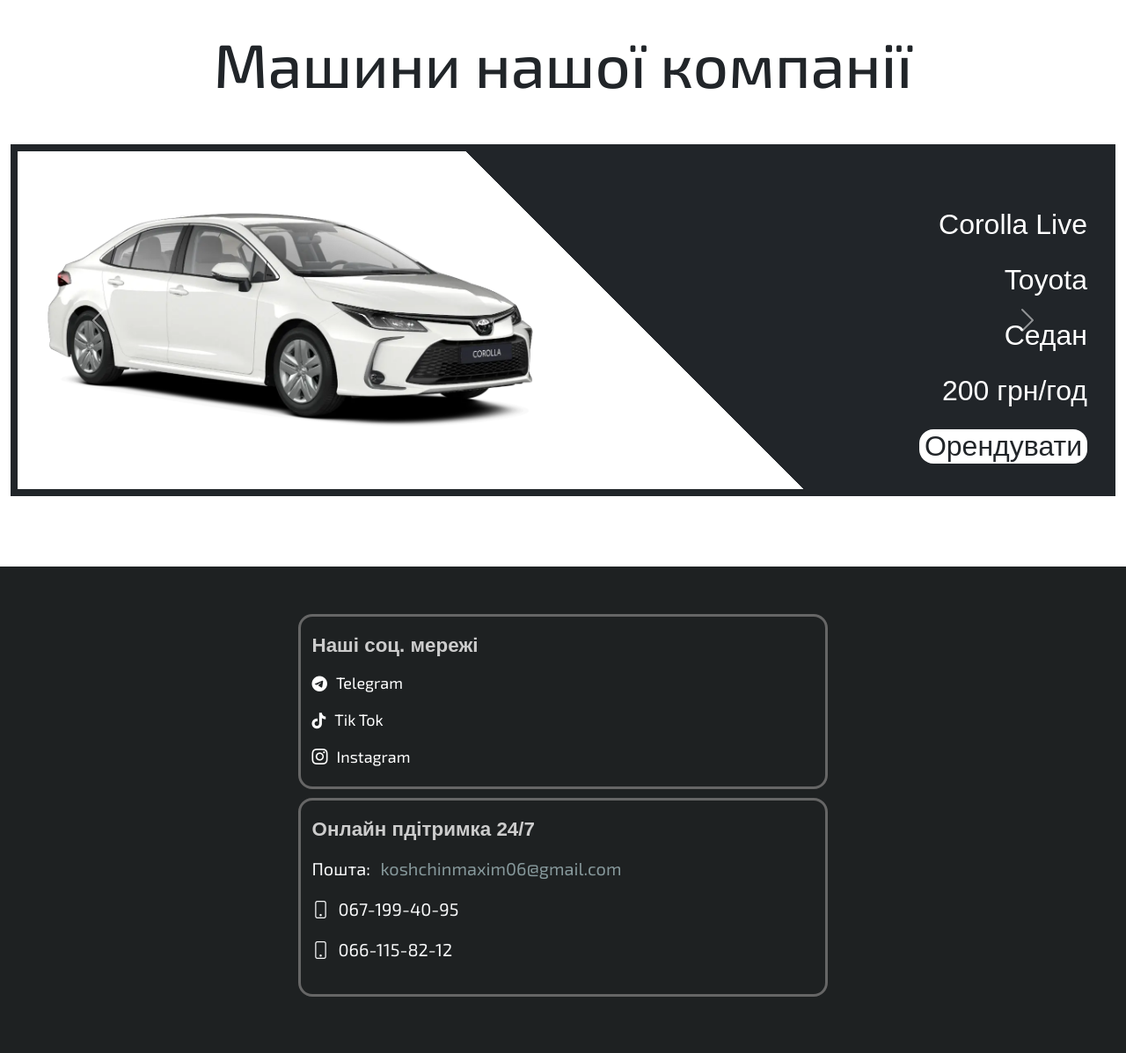
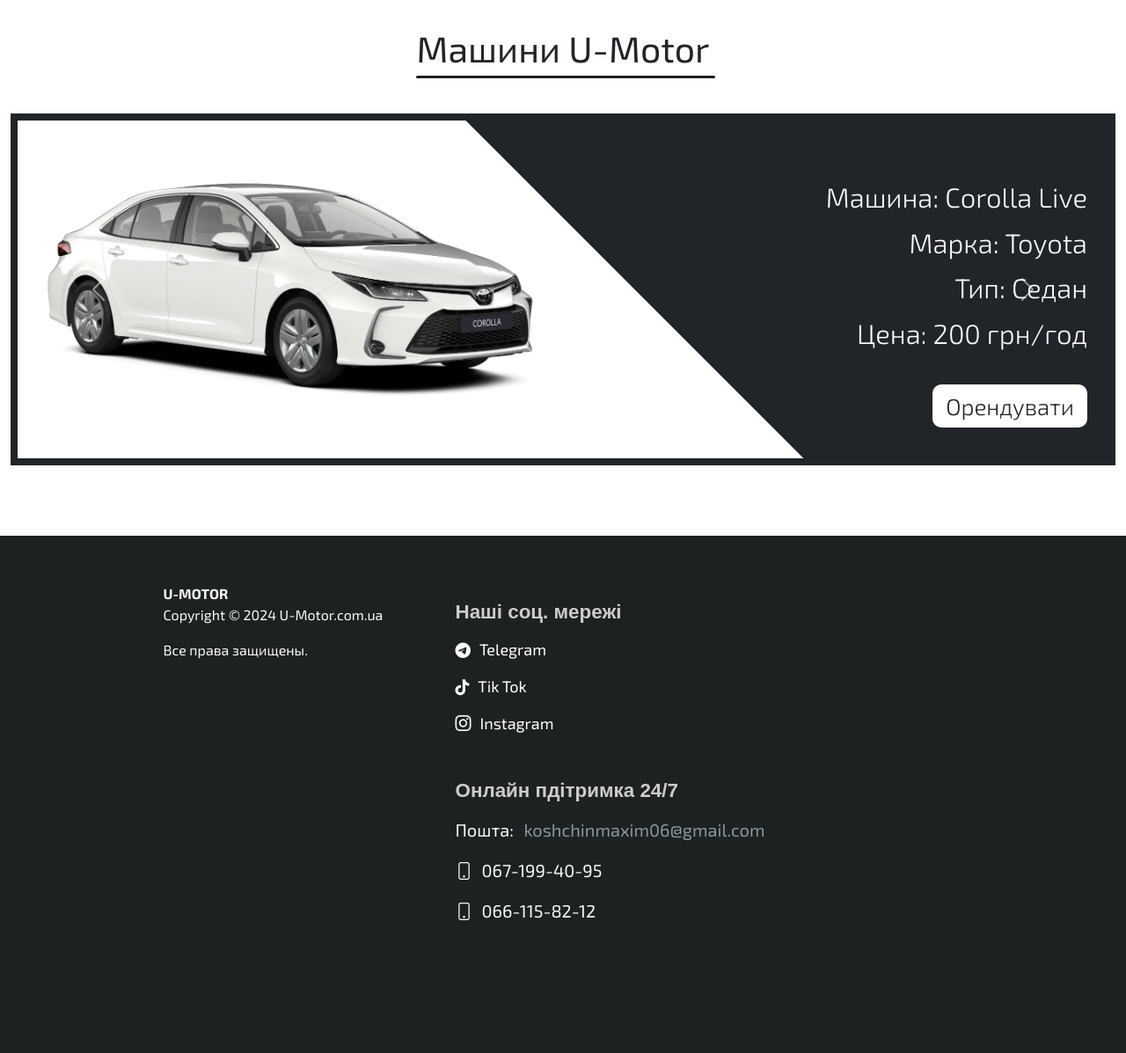
Before and after one commit to Marald12/u-motor-flask, a Flask app: page /cars in a window 1280 px wide. Shown: the part 62-1259 px from the top of the page at 88% size. After the commit the page ends 1108 px from the top, so only its background shows below. Run offline with Flask 3, Linux system fonts and the light colour scheme; data comes from the database, SQL or seed files in the repository; some libraries are stand-ins or nearby versions.

Commit message:
change footer, change cars page

```diff
--- a/app/static/styles/styles.css
+++ b/app/static/styles/styles.css
@@ -279,9 +279,6 @@ footer {
 
 .block-social-icons,
 .block-online-support {
-    border-radius: 2vh;
-    border: solid #666 ;
-    border-width: 3px;
     height: auto;
     padding: 20px;
     width: auto;
@@ -380,7 +377,6 @@ footer {
     flex-direction: column;
     align-items: flex-end;
     padding-right: 10vh;
-    gap: 20px;
     max-height: 200px;
     align-self: flex-start;
     margin-top: 8vh;
@@ -389,20 +385,23 @@ footer {
 
 
 .car-text {
-    font: 2em sans-serif;
-    margin-top: 1px;
+    font-family: "Exo 2", sans-serif;
+    font-weight: 300;
+    font-size: 31px;
     color: white;
     margin-bottom: 5px;
 }
 
 .car-bt {
+    margin-top: 30px;
     background-color: white;
     color: rgb(33, 37, 41);
     border: none;
-    width: auto;
-    height: auto;
-    font: 2em sans-serif;
-    border-radius: 2vh;
+    font-family: "Exo 2", sans-serif;
+    font-size: 26px;
+    font-weight: 300;
+    border-radius: 10px;
+    padding: 5px 15px;
 }
 
 .car-text-h {
@@ -469,6 +468,29 @@ footer {
 .block__advantages_container {
     display: flex;
     justify-content: space-evenly;
+    flex-wrap: wrap;
+    padding: 0 15px;
+}
+
+@media (max-width: 768px) {
+    .block__advantages_block:not(:first-child),
+    .block__what_block:not(:first-child) {
+        margin-top: 15px;
+    }
+
+    .image__block {
+        height: 460px;
+    }
+
+    .image__block_title {
+        max-width: 500px;
+        font-size: 21px;
+    }
+
+    .image__block_description {
+        max-width: 400px;
+        font-size: 16px;
+    }
 }
 
 .block__advantages_block {
@@ -491,6 +513,8 @@ footer {
 .block__what_container {
     display: flex;
     justify-content: space-evenly;
+    flex-wrap: wrap;
+    padding: 0 15px;
 }
 
 .block__what_block {
@@ -523,4 +547,33 @@ footer {
     max-width: 900px;
     text-align: center;
 }
+
+.hhhhhh {
+    display: flex;
+    flex-direction: column;
+    margin-top: 20px;
+}
+
+.slider__button {
+    height: 50px;
+    margin-top: auto;
+    margin-bottom: auto;
+    border-radius: 50%;
+}
+
+.cars__title {
+    font-family: "Exo 2", sans-serif;
+    font-size: 41px;
+    font-weight: 400;
+    position: relative;
+}
+.cars__title:before {
+    content: '';
+    position: absolute;
+    width: 340px;
+    height: 3px;
+    border-radius: 5px;
+    background: #1E2122;
+    bottom: -10px;
+}
 /* Конец*/
--- a/app/templates/base.html
+++ b/app/templates/base.html
@@ -95,6 +95,13 @@
         <div class="container p-4">
             <div class="footer_row d-flex justify-content-center">
                 <div class="footer_col">
+                    <div class="footer__col_container">
+                        <a class="navbar-brand" href="/">U-Motor</a>
+                        <p>Copyright © 2024  U-Motor.com.ua</p>
+                        <span>Все права защищены.</span>
+                    </div>
+                </div>
+                <div class="footer_col">
                     <div class="container-fluid block-social-icons">
                         <p class="social-icons-text">Наші соц. мережі</p>
                         <div class="social-icons">
--- a/app/templates/cars.html
+++ b/app/templates/cars.html
@@ -2,7 +2,7 @@
 
 {% block content %}
 
-<h3 class="car-text-h text-center">Машини нашої компанії</h3>
+<h3 class="car-text-h text-center cars__title">Машини U-Motor</h3>
 <div class="main-car-card">
   <div id="carCarousel" class="carousel slide container-fluid" >
     <div class="carousel-inner">
@@ -13,10 +13,10 @@
                     <img src="{{ url_for('static', filename='photos/cars/' + car.image) }}" class="card-img-top" alt="{{ car.car }}">
                 </div>
                 <div class="text-container container-fluid" style="flex: 1;">
-                    <p class="car-text">{{ car.car }}</p>
-                    <p class="car-text">{{ car.brand }}</p>
-                    <p class="car-text">{{ car.body }}</p>
-                    <p class="car-text">{{ car.price }} грн/год</p>
+                    <p class="car-text">Машина: {{ car.car }}</p>
+                    <p class="car-text">Марка: {{ car.brand }}</p>
+                    <p class="car-text">Тип: {{ car.body }}</p>
+                    <p class="car-text">Цена: {{ car.price }} грн/год</p>
                     <a href="{{url_for('main.create_order', car_id=car.id)}}">
                         <button class="car-bt">Орендувати</button>
                     </a>
@@ -25,13 +25,13 @@
         </div>
         {% endfor %}
     </div>
-    <button class="carousel-control-prev" type="button" data-bs-target="#carCarousel" data-bs-slide="prev">
+    <button class="carousel-control-prev slider__button" type="button" data-bs-target="#carCarousel" data-bs-slide="prev">
         <span class="carousel-control-prev-icon " aria-hidden="true"></span>
-        <span class="visually-hidden">Previous</span>
+        <!--        Prev-->
     </button>
-    <button class="carousel-control-next" type="button" data-bs-target="#carCarousel" data-bs-slide="next">
+    <button class="carousel-control-next slider__button" type="button" data-bs-target="#carCarousel" data-bs-slide="next">
         <span class="carousel-control-next-icon " aria-hidden="true"></span>
-        <span class="visually-hidden">Next</span>
+        <!--        Next-->
     </button>
     </div>
 </div>
```
